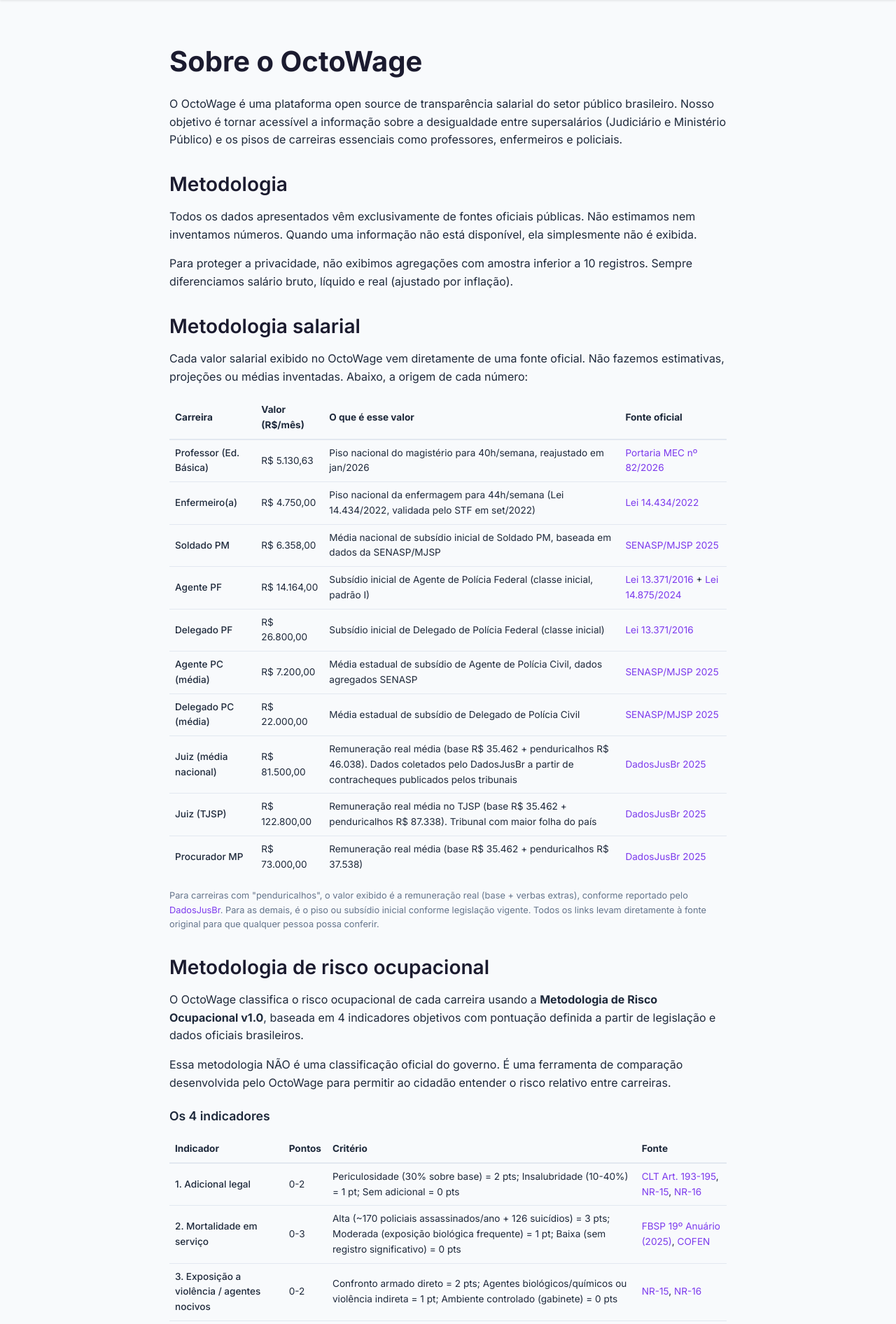
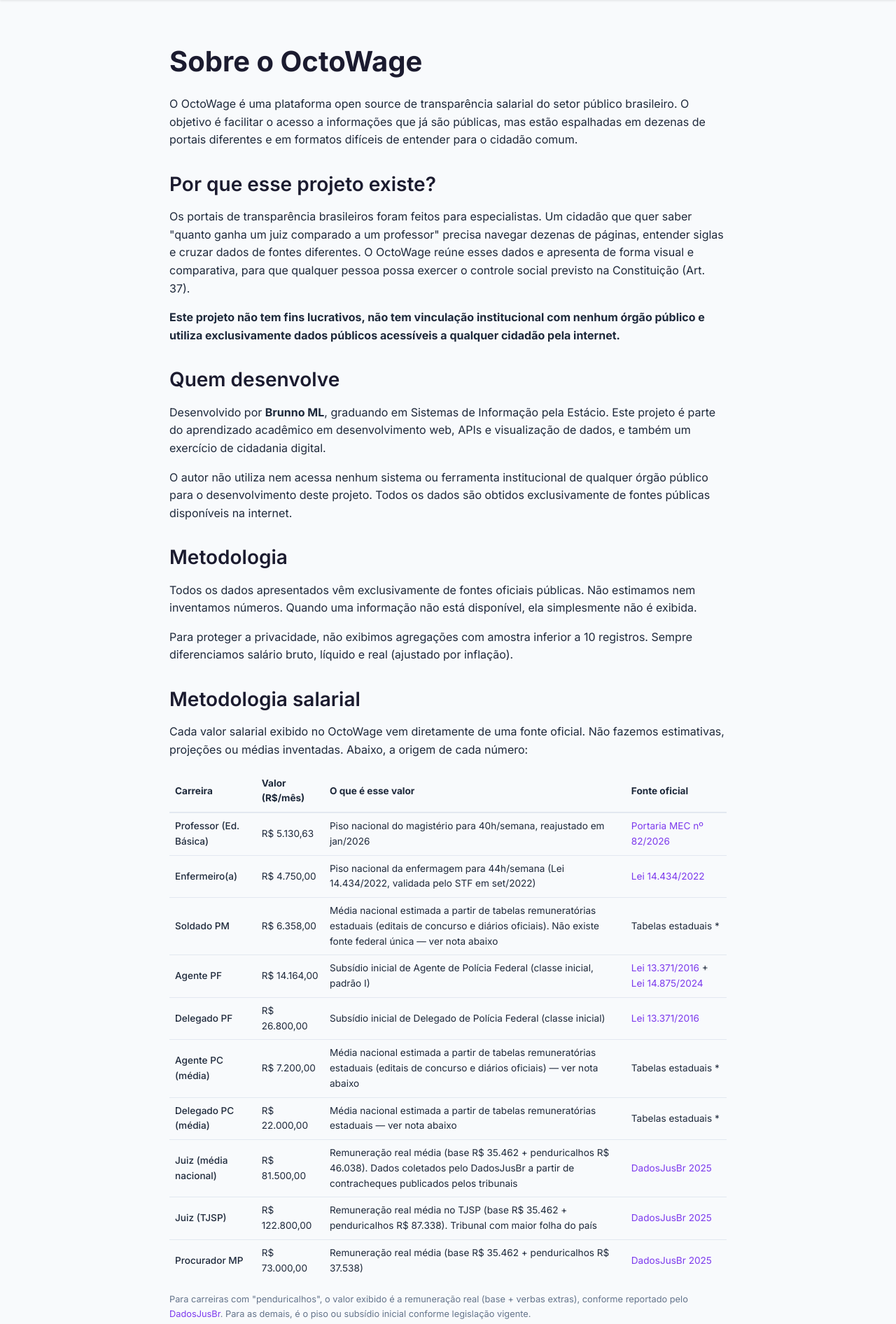
Before and after one commit to BrunnoML/OctoWage, a FastAPI app: page /sobre in a window 1280 px wide. Shown: the part 76-1968 px from the top of the page at 70% size. Run offline with FastAPI, Linux system fonts and the light colour scheme; some libraries are stand-ins or nearby versions.

Commit message:
feat: propósito do projeto, perfil dev, Termos de Uso e Privacidade
- README: seção "Por que o OctoWage existe?" explicando propósito
  informativo e de controle social (não comercial)
- README: seção "Sobre o autor" como dev/estudante de SI (sem vínculo
  institucional, sem acesso a ferramentas de órgãos públicos)
- README: nota explicativa sobre fontes SENASP (carreiras estaduais
  não têm fonte federal unificada)
- README: remove referência a "suíte Octo*" → "Outros projetos do autor"
- About: adiciona seções "Por que existe" e "Quem desenvolve"
- About: nota visual (card amarelo) sobre limitação das fontes estaduais
- About: remove "suíte Octo*" → "Outro projeto do mesmo autor"
- Footer: troca "suíte Octo*" por "graduando em SI" + link OctoMask
- Footer: adiciona links para /termos e /privacidade
- Cria página Termos de Uso (/termos) com 9 seções
- Cria página Política de Privacidade (/privacidade) LGPD-compliant
- Adiciona rotas /termos e /privacidade no pages.py

Co-Authored-By: Claude Opus 4.6 <noreply@anthropic.com>

```diff
--- a/app/routes/pages.py
+++ b/app/routes/pages.py
@@ -78,3 +78,29 @@ async def about(request: Request):
             "page_description": "Conheça o OctoWage: metodologia, fontes de dados e como contribuir.",
         },
     )
+
+
+@router.get("/termos", response_class=HTMLResponse)
+async def terms(request: Request):
+    """Termos de uso da plataforma."""
+    return templates.TemplateResponse(
+        "pages/terms.html",
+        {
+            "request": request,
+            "page_title": "Termos de Uso — OctoWage",
+            "page_description": "Termos de uso da plataforma OctoWage.",
+        },
+    )
+
+
+@router.get("/privacidade", response_class=HTMLResponse)
+async def privacy(request: Request):
+    """Política de privacidade LGPD-compliant."""
+    return templates.TemplateResponse(
+        "pages/privacy.html",
+        {
+            "request": request,
+            "page_title": "Política de Privacidade — OctoWage",
+            "page_description": "Como o OctoWage trata dados: LGPD, cookies, logs e direitos.",
+        },
+    )
--- a/app/templates/base.html
+++ b/app/templates/base.html
@@ -106,14 +106,19 @@
           <p class="footer__title">Projeto</p>
           <ul style="list-style: none; display: flex; flex-direction: column; gap: 4px;">
             <li><a href="/sobre">Metodologia</a></li>
+            <li><a href="/termos">Termos de Uso</a></li>
+            <li><a href="/privacidade">Política de Privacidade</a></li>
             <li><a href="https://github.com/BrunnoML/OctoWage" target="_blank" rel="noopener">Código fonte</a></li>
             <li><a href="https://github.com/BrunnoML/OctoWage/issues" target="_blank" rel="noopener">Reportar erro</a></li>
           </ul>
         </div>
       </div>
       <div class="footer__bottom">
-        <p>OctoWage &copy; 2026 — Dados públicos para uma democracia mais justa.</p>
-        <p style="margin-top: 4px;">Parte da suíte <a href="https://github.com/BrunnoML/OctoMask" target="_blank" rel="noopener">Octo*</a> por Brunno ML.</p>
+        <p>OctoWage &copy; 2026 — Projeto acadêmico e de cidadania. Sem fins lucrativos.</p>
+        <p style="margin-top: 4px;">
+          Desenvolvido por Brunno ML (graduando em Sistemas de Informação) ·
+          <a href="https://github.com/BrunnoML/OctoMask" target="_blank" rel="noopener">OctoMask</a>
+        </p>
       </div>
     </div>
   </footer>
--- a/app/templates/pages/about.html
+++ b/app/templates/pages/about.html
@@ -7,9 +7,33 @@
 
     <p class="mt-lg">
       O OctoWage é uma plataforma open source de transparência salarial do setor público brasileiro.
-      Nosso objetivo é tornar acessível a informação sobre a desigualdade entre supersalários
-      (Judiciário e Ministério Público) e os pisos de carreiras essenciais como professores,
-      enfermeiros e policiais.
+      O objetivo é facilitar o acesso a informações que já são públicas, mas estão espalhadas
+      em dezenas de portais diferentes e em formatos difíceis de entender para o cidadão comum.
+    </p>
+
+    <h2 class="mt-xl">Por que esse projeto existe?</h2>
+    <p class="mt-md">
+      Os portais de transparência brasileiros foram feitos para especialistas. Um cidadão que quer
+      saber "quanto ganha um juiz comparado a um professor" precisa navegar dezenas de páginas,
+      entender siglas e cruzar dados de fontes diferentes. O OctoWage reúne esses dados e apresenta
+      de forma visual e comparativa, para que qualquer pessoa possa exercer o controle social
+      previsto na Constituição (Art. 37).
+    </p>
+    <p>
+      <strong>Este projeto não tem fins lucrativos, não tem vinculação institucional com nenhum
+      órgão público e utiliza exclusivamente dados públicos acessíveis a qualquer cidadão pela internet.</strong>
+    </p>
+
+    <h2 class="mt-xl">Quem desenvolve</h2>
+    <p class="mt-md">
+      Desenvolvido por <strong>Brunno ML</strong>, graduando em Sistemas de Informação pela Estácio.
+      Este projeto é parte do aprendizado acadêmico em desenvolvimento web, APIs e visualização de dados,
+      e também um exercício de cidadania digital.
+    </p>
+    <p>
+      O autor não utiliza nem acessa nenhum sistema ou ferramenta institucional de qualquer órgão público
+      para o desenvolvimento deste projeto. Todos os dados são obtidos exclusivamente de fontes públicas
+      disponíveis na internet.
     </p>
 
     <h2 class="mt-xl">Metodologia</h2>
@@ -58,9 +82,9 @@
           <tr style="border-bottom: 1px solid var(--color-border);">
             <td style="padding: 8px; font-weight: 500;">Soldado PM</td>
             <td style="padding: 8px;">R$ 6.358,00</td>
-            <td style="padding: 8px;">Média nacional de subsídio inicial de Soldado PM, baseada em dados da SENASP/MJSP</td>
+            <td style="padding: 8px;">Média nacional estimada a partir de tabelas remuneratórias estaduais (editais de concurso e diários oficiais). Não existe fonte federal única — ver nota abaixo</td>
             <td style="padding: 8px;">
-              <a href="https://www.gov.br/mj/pt-br/assuntos/sua-seguranca/seguranca-publica/estatistica" target="_blank" rel="noopener" style="color: var(--color-primary-light);">SENASP/MJSP 2025</a>
+              Tabelas estaduais *
             </td>
           </tr>
           <tr style="border-bottom: 1px solid var(--color-border);">
@@ -83,17 +107,17 @@
           <tr style="border-bottom: 1px solid var(--color-border);">
             <td style="padding: 8px; font-weight: 500;">Agente PC (média)</td>
             <td style="padding: 8px;">R$ 7.200,00</td>
-            <td style="padding: 8px;">Média estadual de subsídio de Agente de Polícia Civil, dados agregados SENASP</td>
+            <td style="padding: 8px;">Média nacional estimada a partir de tabelas remuneratórias estaduais (editais de concurso e diários oficiais) — ver nota abaixo</td>
             <td style="padding: 8px;">
-              <a href="https://www.gov.br/mj/pt-br/assuntos/sua-seguranca/seguranca-publica/estatistica" target="_blank" rel="noopener" style="color: var(--color-primary-light);">SENASP/MJSP 2025</a>
+              Tabelas estaduais *
             </td>
           </tr>
           <tr style="border-bottom: 1px solid var(--color-border);">
             <td style="padding: 8px; font-weight: 500;">Delegado PC (média)</td>
             <td style="padding: 8px;">R$ 22.000,00</td>
-            <td style="padding: 8px;">Média estadual de subsídio de Delegado de Polícia Civil</td>
+            <td style="padding: 8px;">Média nacional estimada a partir de tabelas remuneratórias estaduais — ver nota abaixo</td>
             <td style="padding: 8px;">
-              <a href="https://www.gov.br/mj/pt-br/assuntos/sua-seguranca/seguranca-publica/estatistica" target="_blank" rel="noopener" style="color: var(--color-primary-light);">SENASP/MJSP 2025</a>
+              Tabelas estaduais *
             </td>
           </tr>
           <tr style="border-bottom: 1px solid var(--color-border);">
@@ -127,8 +151,19 @@
       Para carreiras com "penduricalhos", o valor exibido é a remuneração real (base + verbas extras),
       conforme reportado pelo <a href="https://dadosjusbr.org" target="_blank" rel="noopener" style="color: var(--color-primary-light);">DadosJusBr</a>.
       Para as demais, é o piso ou subsídio inicial conforme legislação vigente.
-      Todos os links levam diretamente à fonte original para que qualquer pessoa possa conferir.
     </p>
+    <div class="card mt-md" style="padding: var(--space-md); background: var(--color-warning-bg); border-left: 4px solid var(--color-warning);">
+      <p style="font-size: 0.85rem; font-weight: 600; margin-bottom: var(--space-xs);">* Nota sobre Soldado PM, Agente PC e Delegado PC</p>
+      <p style="font-size: 0.8rem; margin-bottom: 0;">
+        Diferente de carreiras federais (que têm leis específicas com tabelas publicadas no Planalto.gov.br),
+        as carreiras policiais estaduais são reguladas por cada estado, sem uma fonte federal que consolide
+        salários. Os valores usados são <strong>médias nacionais estimadas</strong> a partir de:
+        editais de concursos públicos estaduais recentes, tabelas remuneratórias publicadas em diários oficiais
+        estaduais, e dados disponíveis nos sites das secretarias de segurança. A SENASP/MJSP publica
+        estatísticas de segurança pública (efetivo, mortalidade), mas não tabelas salariais unificadas.
+        Quando tivermos dados mais granulares, atualizaremos com valores por estado.
+      </p>
+    </div>
 
     <h2 class="mt-xl" id="metodologia-risco">Metodologia de risco ocupacional</h2>
     <p class="mt-md">
@@ -288,9 +323,9 @@
       <a href="https://github.com/BrunnoML/OctoWage" target="_blank" rel="noopener">GitHub</a>.
     </p>
     <p>
-      Faz parte da suíte <strong>Octo*</strong>, junto com o
+      Outro projeto do mesmo autor:
       <a href="https://github.com/BrunnoML/OctoMask" target="_blank" rel="noopener">OctoMask</a>
-      (anonimização de dados).
+      — ferramenta de anonimização de textos sensíveis.
     </p>
   </div>
 </section>
```
Also changed, not shown: app/templates/pages/privacy.html (added, +97 -0 lines), app/templates/pages/terms.html (added, +82 -0 lines), README.md.
